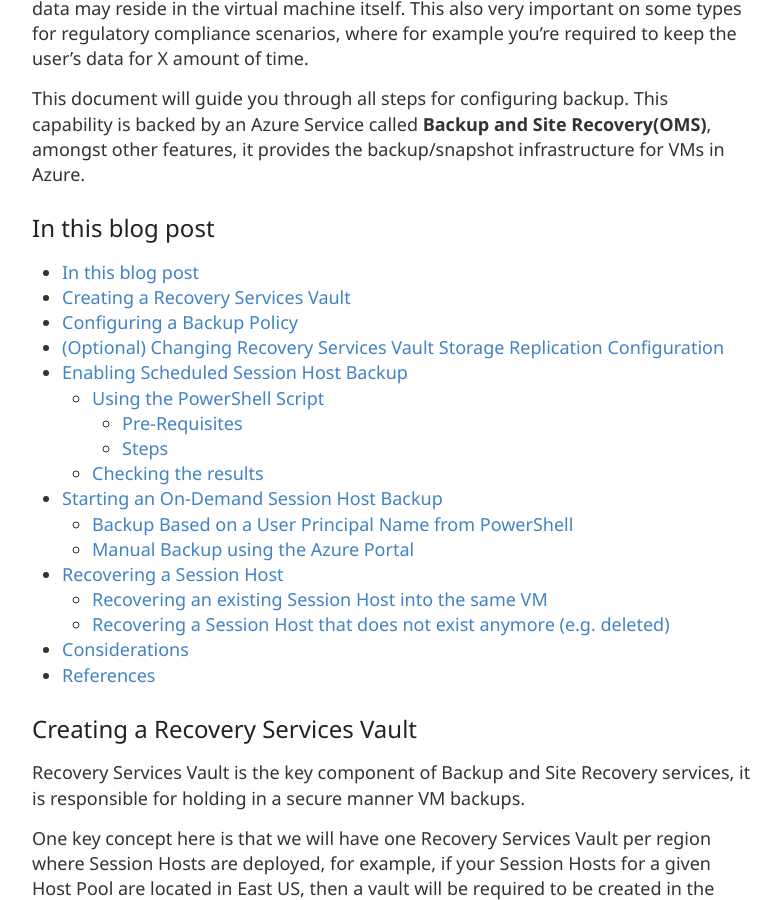
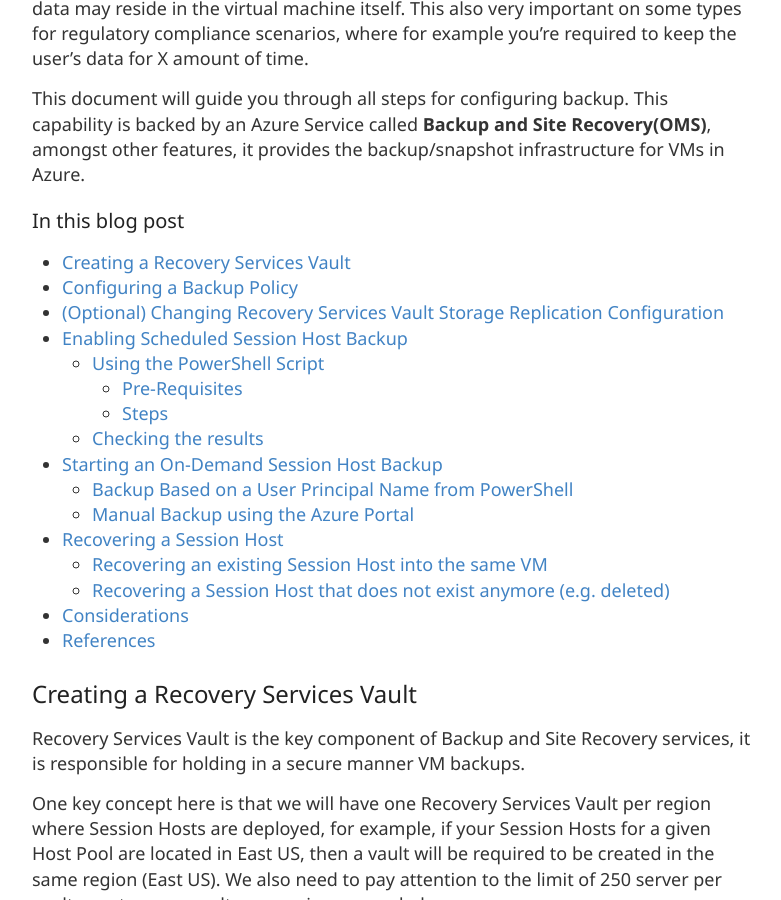
Before and after one commit to paulomarquesc/paulomarquesc.github.io, a Jekyll site: the page built from _posts/2019-4-10-Backing up Session Hosts Using Azure Recovery Services Vault.md, in a window 1280 px wide and 900 px high, scrolled down 442 px. Shown: the whole window, without its empty margins (248-1029 px from the left). Built offline with Jekyll 4.4.1, drawn with Linux system fonts in a browser that asks for light colours; some web fonts are replaced; comment, search, counter and statistics services are not loaded.

Commit message:
updates to toc

```diff
--- a/_posts/2019-4-10-Backing up Session Hosts Using Azure Recovery Services Vault.md
+++ b/_posts/2019-4-10-Backing up Session Hosts Using Azure Recovery Services Vault.md
@@ -12,27 +12,26 @@ In this post I will walk you through the steps to allow you to protect WVD Sessi
 
 This document will guide you through all steps for configuring backup. This capability is backed by an Azure Service called **Backup and Site Recovery(OMS)**, amongst other features, it provides the backup/snapshot infrastructure for VMs in Azure.
 
-## In this blog post
+### In this blog post
 
-- [In this blog post](#in-this-blog-post)
-- [Creating a Recovery Services Vault<a name="CreateRV"></a>](#creating-a-recovery-services-vaulta-name%22createrv%22a)
-- [Configuring a Backup Policy<a name="PolicyConfig"></a>](#configuring-a-backup-policya-name%22policyconfig%22a)
-- [(Optional) Changing Recovery Services Vault Storage Replication Configuration<a name="ReplChange"></a>](#optional-changing-recovery-services-vault-storage-replication-configurationa-name%22replchange%22a)
-- [Enabling Scheduled Session Host Backup<a name="EnablingScheduledBackup"></a>](#enabling-scheduled-session-host-backupa-name%22enablingscheduledbackup%22a)
-  - [Using the PowerShell Script<a name="EanbleBackupThroughPSScript"></a>](#using-the-powershell-scripta-name%22eanblebackupthroughpsscript%22a)
+- [Creating a Recovery Services Vault](#creating-a-recovery-services-vault)
+- [Configuring a Backup Policy](#configuring-a-backup-policy)
+- [(Optional) Changing Recovery Services Vault Storage Replication Configuration](#optional-changing-recovery-services-vault-storage-replication-configuration)
+- [Enabling Scheduled Session Host Backup](#enabling-scheduled-session-host-backup)
+  - [Using the PowerShell Script](#using-the-powershell-script)
     - [Pre-Requisites](#pre-requisites)
     - [Steps](#steps)
-  - [Checking the results<a name="CheckingEnablementResults"></a>](#checking-the-resultsa-name%22checkingenablementresults%22a)
-- [Starting an On-Demand Session Host Backup<a name="StartOnDemand"></a>](#starting-an-on-demand-session-host-backupa-name%22startondemand%22a)
-  - [Backup Based on a User Principal Name from PowerShell<a name="BackupBasedOnUpn"></a>](#backup-based-on-a-user-principal-name-from-powershella-name%22backupbasedonupn%22a)
-  - [Manual Backup using the Azure Portal<a name="DirectVmBackup"></a>](#manual-backup-using-the-azure-portala-name%22directvmbackup%22a)
-- [Recovering a Session Host<a name="RecoveringSessionHosts"></a>](#recovering-a-session-hosta-name%22recoveringsessionhosts%22a)
-  - [Recovering an existing Session Host into the same VM<a name="RecoverSameVm"></a>](#recovering-an-existing-session-host-into-the-same-vma-name%22recoversamevm%22a)
-  - [Recovering a Session Host that does not exist anymore (e.g. deleted)<a name="RecoverNewVm"></a>](#recovering-a-session-host-that-does-not-exist-anymore-eg-deleteda-name%22recovernewvm%22a)
-- [Considerations<a name="Considerations"></a>](#considerationsa-name%22considerations%22a)
-- [References<a name="references"></a>](#referencesa-name%22references%22a)
+  - [Checking the results](#checking-the-results)
+- [Starting an On-Demand Session Host Backup](#starting-an-on-demand-session-host-backup)
+  - [Backup Based on a User Principal Name from PowerShell](#backup-based-on-a-user-principal-name-from-powershell)
+  - [Manual Backup using the Azure Portal](#manual-backup-using-the-azure-portal)
+- [Recovering a Session Host](#recovering-a-session-host)
+  - [Recovering an existing Session Host into the same VM](#recovering-an-existing-session-host-into-the-same-vm)
+  - [Recovering a Session Host that does not exist anymore (e.g. deleted)](#recovering-a-session-host-that-does-not-exist-anymore-eg-deleted)
+- [Considerations](#considerations)
+- [References](#references)
 
-## Creating a Recovery Services Vault<a name="CreateRV"></a>
+## Creating a Recovery Services Vault
 
 Recovery Services Vault is the key component of Backup and Site Recovery services, it is responsible for holding in a secure manner VM backups.
 
@@ -122,11 +121,11 @@ Since different Host Pools in the same region may have different backup needs it
 
     ![Recovery Vault Replication Change](/assets/{{postPath}}/e1e493b2907c097981768f8a6ef01f54.png)
 
-## Enabling Scheduled Session Host Backup<a name="EnablingScheduledBackup"></a>
+## Enabling Scheduled Session Host Backup
 
 Our last step is enabling automatic backups based on a specific backup policy on each Session Host. Although this can be done through the Portal, we’re presenting a method with a PowerShell script that will allow you to enable backup to all Session Hosts automatically within a Host Pool, also it will allow you to re-execute the script and enable it to new Session Hosts recently added to the pool that does not have backup enabled yet.
 
-### Using the PowerShell Script<a name="EanbleBackupThroughPSScript"></a>
+### Using the PowerShell Script
 
 #### Pre-Requisites
 
@@ -167,7 +166,7 @@ unprotected VMs.
 
 ![Re-execution result](/assets/{{postPath}}/ef73c731def2ee9929b3e20478ef5d2d.png)
 
-### Checking the results<a name="CheckingEnablementResults"></a>
+### Checking the results
 
 To make sure you have enabled backup on all Session Hosts, you can check in two places, one will be at the recovery vault and the other way is to check the VM itself
 
@@ -179,11 +178,11 @@ To make sure you have enabled backup on all Session Hosts, you can check in two
 
     ![Checking status in VM itself](/assets/{{postPath}}/68ed1ea9a652b25259380db10f9a1d93.png)
 
-## Starting an On-Demand Session Host Backup<a name="StartOnDemand"></a>
+## Starting an On-Demand Session Host Backup
 
 As you noticed we applied a backup policy to the Session Hosts, and it will back up our VMs every day but there will be times where you will need to manually or through a script that is triggered by integration with another system using PowerShell. This can be achieved in multiple ways and in this document we are show casing one option using PowerShell and one very basic which is using the Azure Portal backing up the VM by its Backup option.
 
-### Backup Based on a User Principal Name from PowerShell<a name="BackupBasedOnUpn"></a>
+### Backup Based on a User Principal Name from PowerShell
 
 If this backup process is mandatory due to certain compliance regulations, the easiest way to execute this backup is through the PowerShell script below, one of the parameters will be the User Principal Name, then it will identify which Session Host needs to be backed up if the Host Pool is using Persistent Desktop scenario.
 
@@ -238,7 +237,7 @@ If you don’t have the job id or the job object you can always list all jobs (a
 
 ![All jobs status](/assets/{{postPath}}/753713a0c1cac9a1518c9aea7c591996.png)
 
-### Manual Backup using the Azure Portal<a name="DirectVmBackup"></a>
+### Manual Backup using the Azure Portal
 
 1. Within the Azure Portal, open your VM resource and click Backup item on your Session Host VM blade
 
@@ -250,11 +249,11 @@ If you don’t have the job id or the job object you can always list all jobs (a
 
 ![Manual backup](/assets/{{postPath}}/5544e83c0ba758bbed54041687a6ca9b.png)
 
-## Recovering a Session Host<a name="RecoveringSessionHosts"></a>
+## Recovering a Session Host
 
 Similarly, to backup options, there are many ways to restore a VM, to a point where you can restore individual files, the following steps will guide on one of the options which is fully restoring a VM over the existing one. Notice that for this scenario, the VM needs to be in **deallocated** state.
 
-### Recovering an existing Session Host into the same VM<a name="RecoverSameVm"></a>
+### Recovering an existing Session Host into the same VM
 
 1. Navigate to the Session Host you need to restore within the Portal and then to Backup option
 
@@ -278,7 +277,7 @@ You can monitor the job status from PowerShell as exemplified earlier or monitor
 
 ![Monitoring Restore](/assets/{{postPath}}/1c79e77156d413b87d9f0ae07dbb1511.png)
 
-### Recovering a Session Host that does not exist anymore (e.g. deleted)<a name="RecoverNewVm"></a>
+### Recovering a Session Host that does not exist anymore (e.g. deleted)
 
 In an extreme case where the Session Host was deleted, you can always restore it from the Recovery Vault itself. Follow these steps to recover a completely deleted VM (or even a VM that was decommissioned as part of its lifecycle, e.g. employee left the company):
 
@@ -318,7 +317,7 @@ For other restore options, please refer to:
 
 [Restore Azure VMs](https://docs.microsoft.com/en-us/azure/backup/backup-azure-arm-restore-vms)
 
-## Considerations<a name="Considerations"></a>
+## Considerations
 
 Azure IaaS VM Backup offers one backup per day, if two are required then Azure Backup Server or System Center DPM (both IaaS based solutions) should be considered since they offer more flexibility in this regard, but the downside is that you will need to architect and manage the infrastructure.
 
@@ -330,7 +329,7 @@ For more information please refer to:
 
 [Backup and retention](https://docs.microsoft.com/en-us/azure/backup/backup-introduction-to-azure-backup#backup-and-retention)
 
-## References<a name="references"></a>
+## References
 
 * [What is Windows Virtual Desktop?](https://docs.microsoft.com/en-us/azure/virtual-desktop/overview)
 * [Overview of the features in Azure Backup](https://docs.microsoft.com/en-us/azure/backup/backup-introduction-to-azure-backup)
```
Also changed, not shown: other parts of _posts/2019-4-10-Backing up Session Hosts Using Azure Recovery Services Vault.md (+7 -7 lines).
